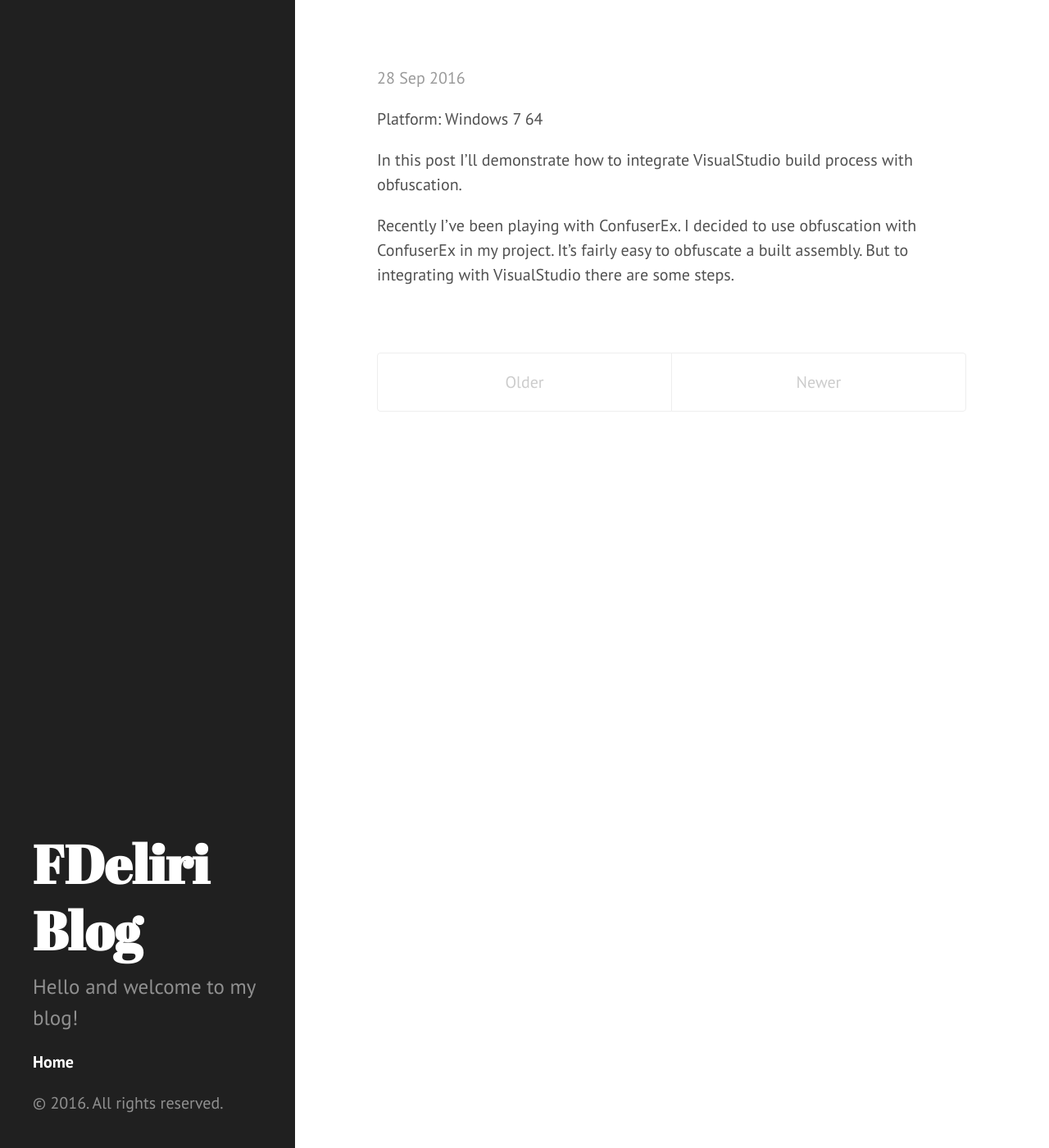
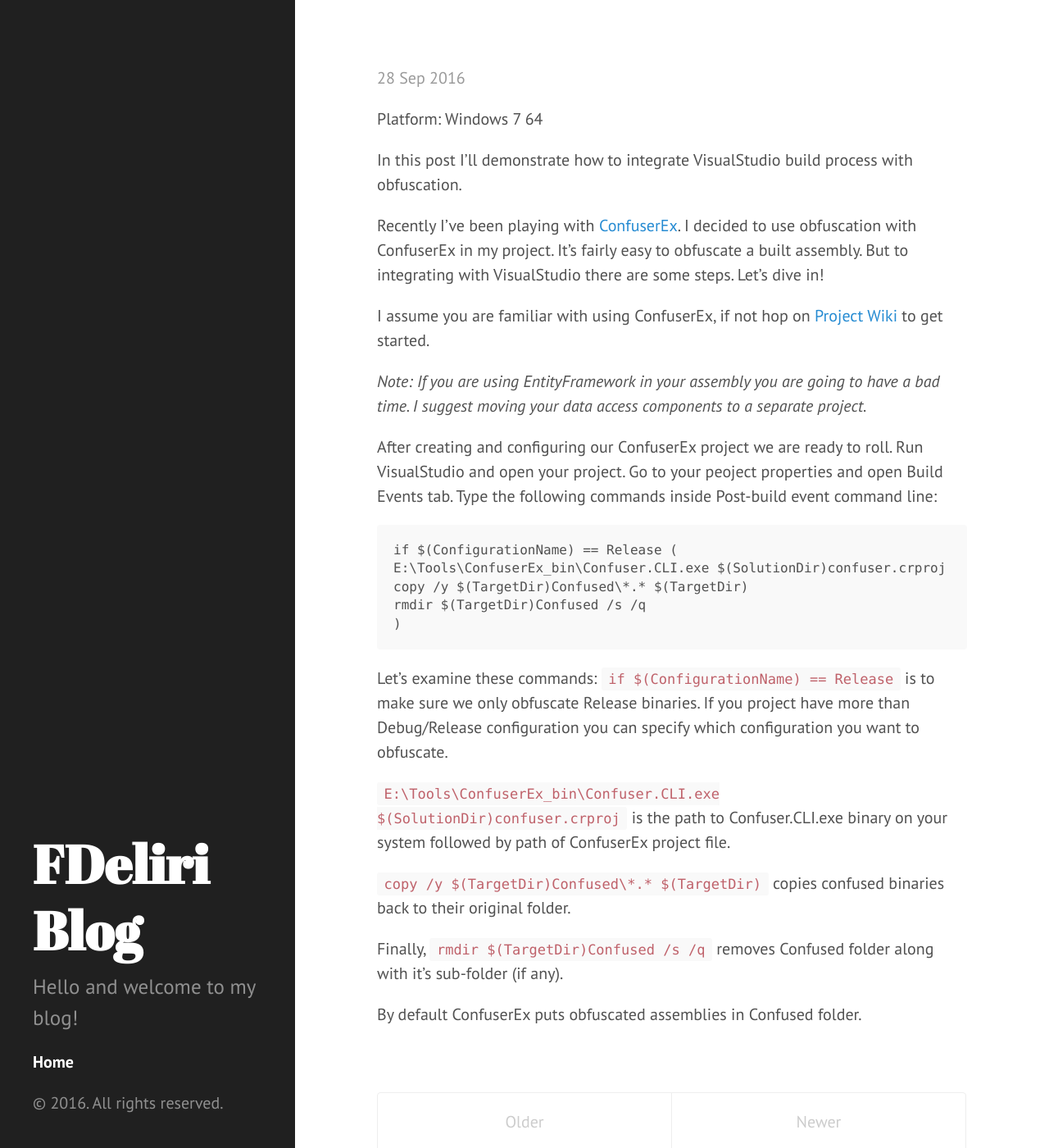
Before and after one commit to raidensan/raidensan.github.io, a Jekyll site: the page built from index.html, in a window 1280 px wide and 1400 px high. Shown: the whole window at 82% size. Built offline with Jekyll 4.4.1, drawn with Linux system fonts in a browser that asks for light colours; the list of posts is cut into pages by our own code.

Commit message:
Post update: Automatic Integration: VisualStudio, ConfuserEx & Setup

```diff
--- a/_posts/2016-09-24-automatic-integration-visualstudio-confuserex-setup.markdown
+++ b/_posts/2016-09-24-automatic-integration-visualstudio-confuserex-setup.markdown
@@ -7,4 +7,28 @@ Platform: Windows 7 64
 
 In this post I'll demonstrate how to integrate VisualStudio build process with obfuscation.
 
-Recently I've been playing with ConfuserEx. I decided to use obfuscation with ConfuserEx in my project. It's fairly easy to obfuscate a built assembly. But to integrating with VisualStudio there are some steps.
+Recently I've been playing with [ConfuserEx](https://yck1509.github.io/ConfuserEx/). I decided to use obfuscation with ConfuserEx in my project. It's fairly easy to obfuscate a built assembly. But to integrating with VisualStudio there are some steps. Let's dive in!
+
+I assume you are familiar with using ConfuserEx, if not hop on [Project Wiki](https://github.com/yck1509/ConfuserEx/wiki) to get started.
+
+_Note: If you are using EntityFramework in your assembly you are going to have a bad time. I suggest moving your data access components to a separate project._
+
+After creating and configuring our ConfuserEx project we are ready to roll. Run VisualStudio and open your project. Go to your peoject properties and open Build Events tab. Type the following commands inside Post-build event command line:
+
+    if $(ConfigurationName) == Release (
+    E:\Tools\ConfuserEx_bin\Confuser.CLI.exe $(SolutionDir)confuser.crproj
+    copy /y $(TargetDir)Confused\*.* $(TargetDir)
+    rmdir $(TargetDir)Confused /s /q
+    )
+
+Let's examine these commands:
+`if $(ConfigurationName) == Release` is to make sure we only obfuscate Release binaries. If you project have more than Debug/Release configuration you can specify which configuration you want to obfuscate.
+
+`E:\Tools\ConfuserEx_bin\Confuser.CLI.exe $(SolutionDir)confuser.crproj` is the path to Confuser.CLI.exe binary on your system followed by path of ConfuserEx project file.
+
+`copy /y $(TargetDir)Confused\*.* $(TargetDir)` copies confused binaries back to their original folder.
+
+Finally, `rmdir $(TargetDir)Confused /s /q` removes Confused folder along with it's sub-folder (if any).
+
+
+By default ConfuserEx puts obfuscated assemblies in Confused folder.
```
